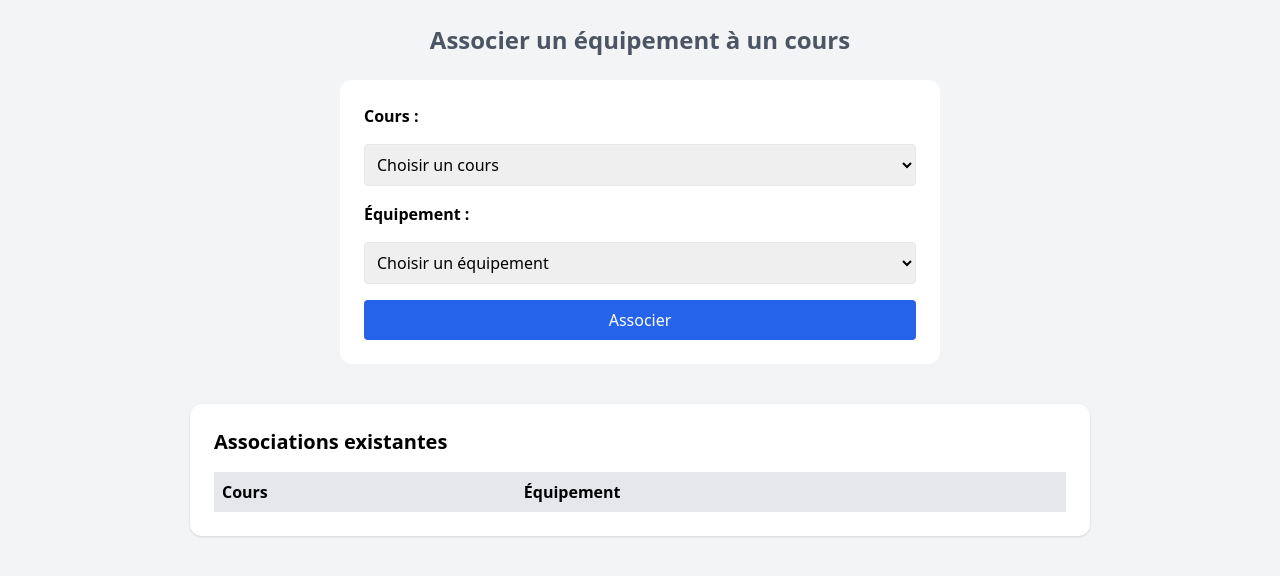
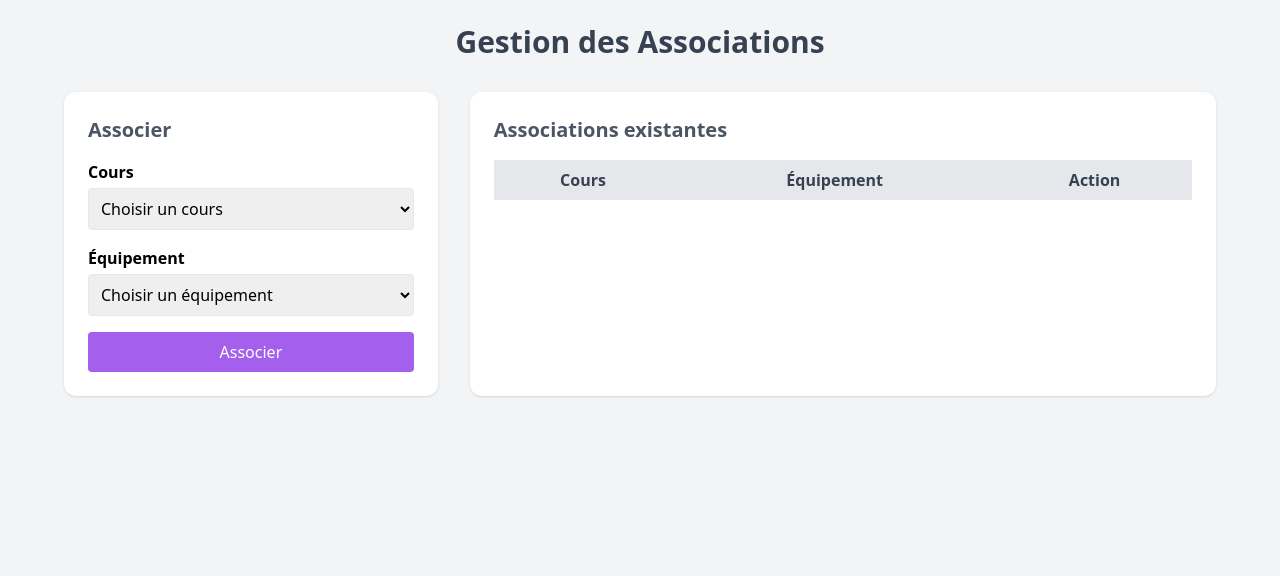
Before and after one commit to maryemlakhouil/fitmanager, a PHP site: page /association.php in a window 1280 px wide. Shown: the part 96-672 px from the top of the page. Run offline with PHP 8.4, Linux system fonts and the light colour scheme; data comes from the database, SQL or seed files in the repository; tables that the repository leaves empty hold one stand-in row (values such as "Sample post"); lists and menus that the app fills with data are empty; some libraries are stand-ins or nearby versions.

Commit message:
associer un equipement a un cours version 1

```diff
--- a/association.php
+++ b/association.php
@@ -8,19 +8,29 @@ if (isset($_POST['associer'])) {
     $stmt->execute([$_POST['courId'], $_POST['equipe_ID']]);
 }
 
-// Récupérer les cours
+// Récupérer tous les cours avec leurs ids
 $cours = $pdo->query("SELECT courId, nom FROM cours")->fetchAll(PDO::FETCH_ASSOC);
 
 // Récupérer les équipements
 $equipements = $pdo->query("SELECT equipe_ID, nom FROM equipements")->fetchAll(PDO::FETCH_ASSOC);
 
 // Récupérer toutes les associations
+
 $assoc = $pdo->query("
     SELECT ce.ID, c.nom AS coursNom, e.nom AS equipNom
     FROM cours_equipements ce
     JOIN cours c ON ce.courId = c.courId
     JOIN equipements e ON ce.equipe_ID = e.equipe_ID
 ")->fetchAll(PDO::FETCH_ASSOC);
+
+// Supprimer une association
+if (isset($_POST['delete_assoc'])) {
+    $stmt = $pdo->prepare("DELETE FROM cours_equipements WHERE ID = ?");
+    $stmt->execute([$_POST['assoc_id']]);
+    header("Location: association.php");
+    exit;
+}
+
 ?>
 
 <!DOCTYPE html>
@@ -38,55 +48,74 @@ $assoc = $pdo->query("
         <li><a href="equipements.php" class="hover:text-[#4DA8DA]">Équipements</a></li>
         <li><a href="association.php" class="hover:text-[#4DA8DA] underline">Association</a></li>
     </ul>
-   </nav>
-<h2 class="text-2xl font-bold mb-6 text-center text-gray-600">Associer un équipement à un cours</h2>
+   </nav><h2 class="text-3xl font-bold mb-8 text-center text-gray-700">Gestion des Associations</h2>
 
-<form method="POST" class="bg-white p-6 rounded-xl w-1/2 mx-auto space-y-4">
+<div class="flex gap-8 max-w-6xl mx-auto">
 
-    <label class="block font-semibold">Cours :</label>
+    <!-- FORMULAIRE -->
+    <form method="POST" class="bg-white p-6 rounded-xl shadow w-1/3 space-y-4">
+        <h3 class="text-xl font-semibold text-gray-600 mb-2">Associer</h3>
+
+        <div>
+            <label class="block font-semibold mb-1">Cours</label>
             <select name="courId" class="w-full border rounded p-2" required>
                 <option value="" disabled selected>Choisir un cours</option>
                 <?php foreach ($cours as $c): ?>
                 <option value="<?= $c['courId'] ?>"><?= $c['nom'] ?></option>
                 <?php endforeach; ?>
             </select>
+        </div>
 
-    <label class="block font-semibold">Équipement :</label>
+        <div>
+            <label class="block font-semibold mb-1">Équipement</label>
             <select name="equipe_ID" class="w-full border rounded p-2" required>
                 <option value="" disabled selected>Choisir un équipement</option>
                 <?php foreach ($equipements as $e): ?>
                 <option value="<?= $e['equipe_ID'] ?>"><?= $e['nom'] ?></option>
                 <?php endforeach; ?>
             </select>
+        </div>
 
-    <button type="submit" name="associer"
-            class="bg-blue-600 text-white w-full py-2 rounded hover:bg-blue-700">
+        <button type="submit" name="associer" class="bg-[#A460ED]  text-white w-full py-2 rounded hover:bg-blue-700 transition">
             Associer
         </button>
     </form>
 
+    <!-- TABLEAU DES ASSOCIATIONS -->
+    <div class="bg-white p-6 rounded-xl shadow w-2/3">
+        <h3 class="text-xl font-semibold text-gray-600 mb-4">Associations existantes</h3>
 
-<!-- Liste des associations -->
-<div class="mt-10 bg-white p-6 rounded-xl shadow w-3/4 mx-auto">
-    <h3 class="text-xl font-semibold mb-4">Associations existantes</h3>
-
-    <table class="w-full text-left border-collapse">
-        <thead>
-            <tr class="bg-gray-200">
+      <table class="w-full border-collapse">
+    <thead class="bg-gray-200 text-gray-700">
+        <tr>
             <th class="p-2">Cours</th>
             <th class="p-2">Équipement</th>
+            <th class="p-2 text-center">Action</th>
         </tr>
     </thead>
+
     <tbody>
         <?php foreach ($assoc as $a): ?>
-        <tr class="border-b">
+        <tr class="border-b hover:bg-gray-100">
             <td class="p-2"><?= $a['coursNom'] ?></td>
             <td class="p-2"><?= $a['equipNom'] ?></td>
+            <td class="p-2 text-center">
+                <form method="POST" onsubmit="return confirm('Voulez-vous vraiment délier cet équipement ?');">
+                    <input type="hidden" name="assoc_id" value="<?= $a['ID'] ?>">
+                    <button name="delete_assoc" class="bg-red-600 text-white px-3 py-1 rounded hover:bg-red-700">
+                        Délier
+                    </button>
+                </form>
+            </td>
         </tr>
         <?php endforeach; ?>
     </tbody>
 </table>
+
     </div>
+
+</div>
+
 
 </body>
 </html>
```
Lines whose indentation alone changed are shown as unchanged.
